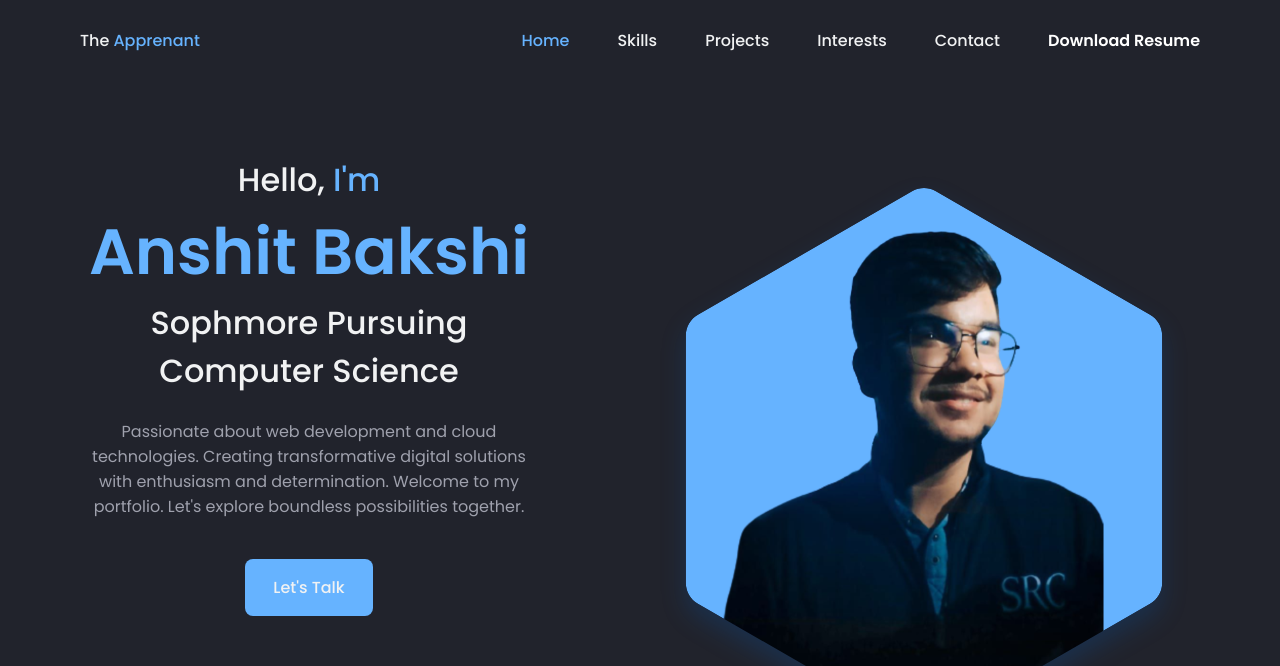
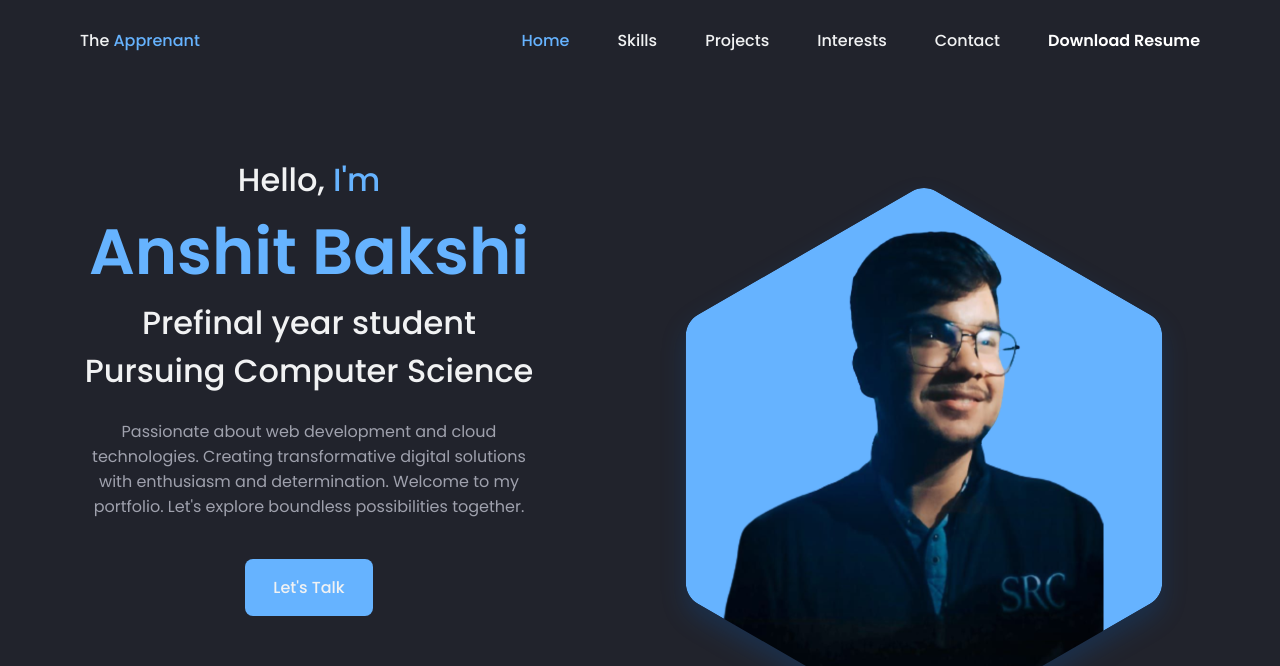
Before and after one commit to anshit-2003/apprenant, a plain HTML site: page index.html in a window 1280 px wide. Shown: the top 666 px of the page. Drawn offline with nearby package versions, Linux system fonts and the light colour scheme.

Commit message:
Editing info

```diff
--- a/index.html
+++ b/index.html
@@ -68,7 +68,7 @@
 
                             <h1 class="home__title">Anshit Bakshi</h1>
                             <h3 class="home__education">
-                                Sophmore Pursuing Computer Science
+                                Prefinal year student Pursuing Computer Science
                             </h3>
                             <p class="home__description">
                                 Passionate about web development and cloud
```
